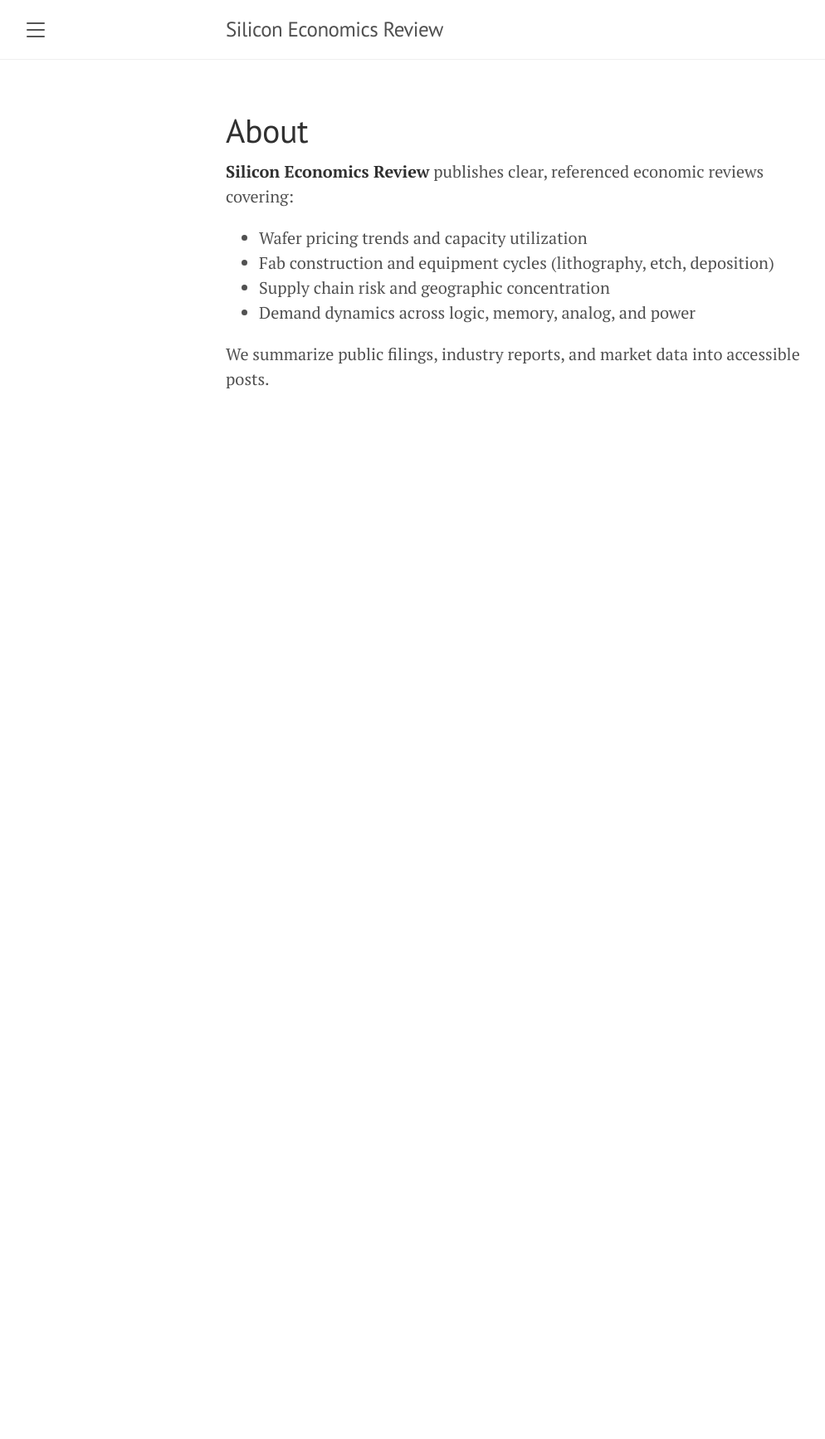
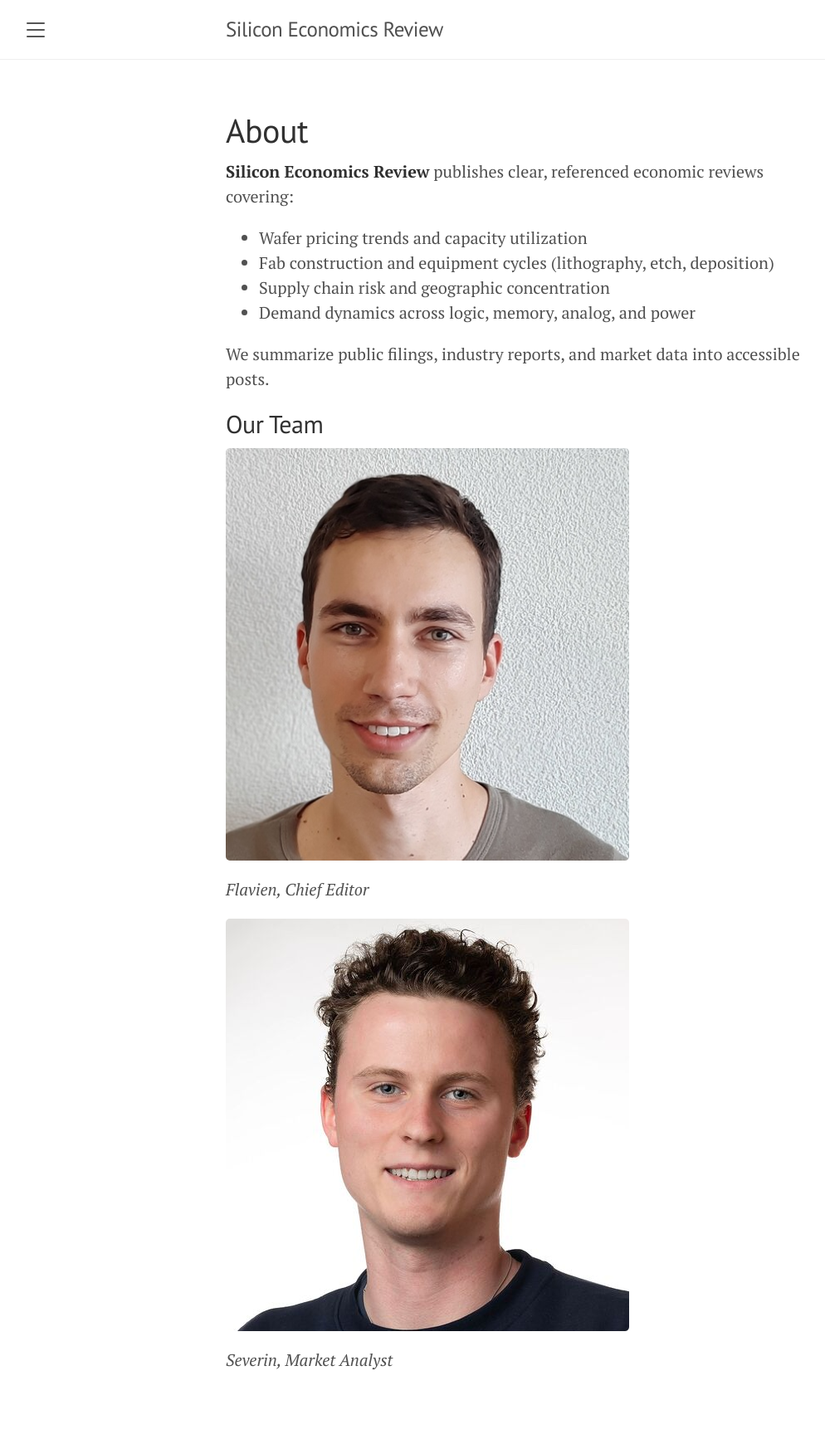
Before and after one commit to econofla/econofla.github.io, a Jekyll site: the page built from about.md, in a window 1280 px wide. Shown: the whole page at 83% size, without its empty margins (8-1002 px from the left). Built offline with Jekyll 4.4.1, drawn with Linux system fonts in a browser that asks for light colours; before the commit the page ends 900 px from its top, so only the background shows below that.

Commit message:
Add about us

```diff
--- a/about.md
+++ b/about.md
@@ -11,3 +11,11 @@ permalink: /about/
 - Demand dynamics across logic, memory, analog, and power
 
 We summarize public filings, industry reports, and market data into accessible posts.
+
+## Our Team
+
+![Chief Editor]({{ '/assets/images/chief-editor.png' | relative_url }})
+*Flavien, Chief Editor*
+
+![Market Analyst]({{ '/assets/images/market-analyst.png' | relative_url }})
+*Severin, Market Analyst*
```
Also changed, not shown: assets/images/chief-editor.png (added), assets/images/market-analyst.png (added), 2 other files.
